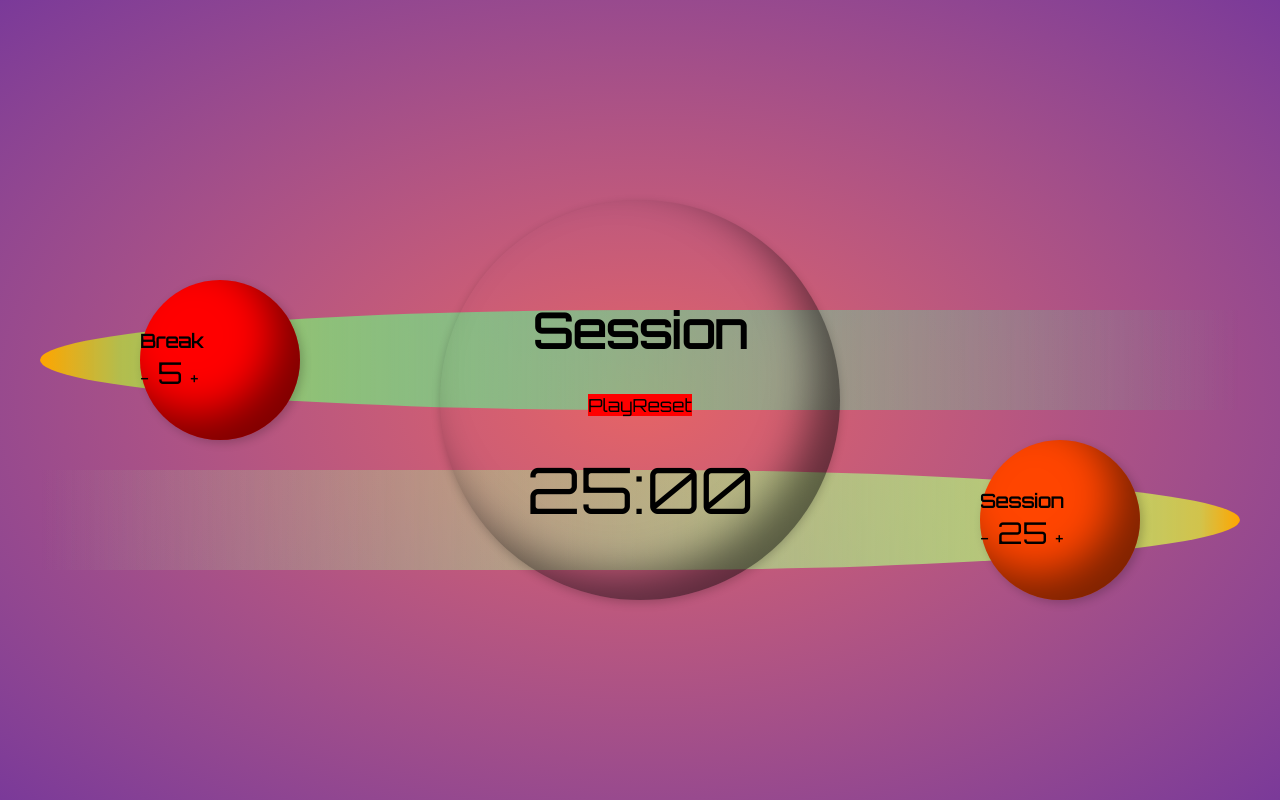
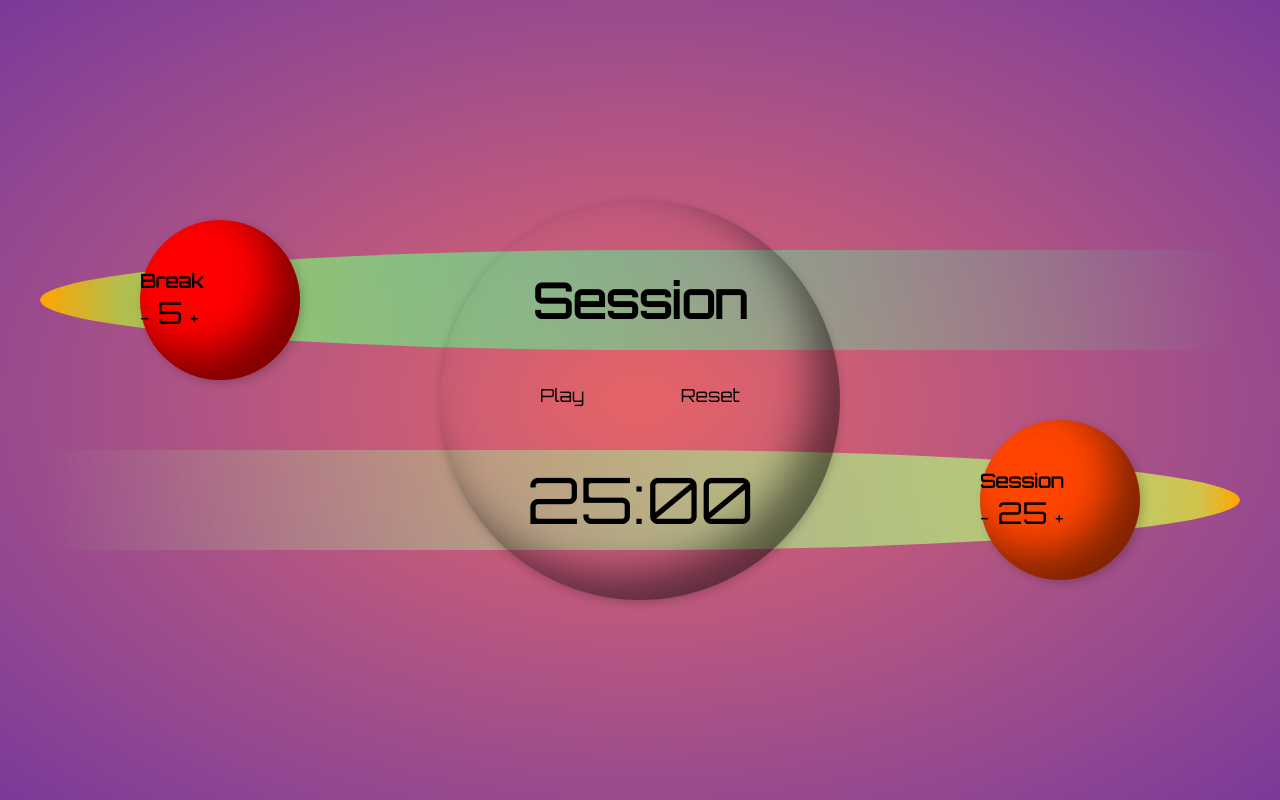
Before and after one commit to ian-flynn/space-o-doro, a React app: page / in a window 1280 px wide. Built offline with nearby package versions, Linux system fonts and the light colour scheme.

Commit message:
planet layout adjustments

```diff
--- a/src/style.css
+++ b/src/style.css
@@ -12,6 +12,7 @@ body {
     color-mix(in srgb, var(--background-color) 50%, rgb(15, 15, 205))
   );
   background-repeat: no-repeat;
+  padding: 0 1rem;
 }
 /* Button Styles */
 button {
@@ -27,7 +28,7 @@ button {
   width: 100vw;
   height: 100vh;
   max-width: 1200px;
-  min-width: 1000px;
+  min-width: 900px;
   margin: auto;
   padding: 1rem;
   display: flex;
@@ -48,14 +49,15 @@ button {
   justify-content: space-between;
   align-items: center;
   z-index: 99;
-  padding: 100px 0px 70px;
+  padding: 70px 0px 60px;
   & h1 {
     font-size: 3rem;
   }
   #button-box {
-    background-color: red;
+    width: 50%;
+    display: flex;
+    justify-content: space-between;
   }
-
   & p {
     font-size: 4rem;
   }
@@ -69,7 +71,7 @@ button {
   display: flex;
   flex-direction: column;
   justify-content: space-between;
-  padding-top: 5rem;
+  /* padding-top: 5rem; */
 }
 
 /* Moons Section */
@@ -79,8 +81,13 @@ button {
   width: 100%;
   max-width: 1200px;
   height: 100px;
+  /* overflow: hidden; */
+  /* background-color: red; */
+  display: flex;
+  align-items: center;
 }
 .break-stripe {
+  justify-content: flex-start;
   background-image: linear-gradient(
       to right,
       orange,
@@ -103,15 +110,16 @@ button {
   border-top-right-radius: 50%;
   border-bottom-right-radius: 50%;
   padding-right: 100px;
+  justify-content: end;
 }
 .orb {
   background-color: red;
   width: 160px;
   height: 160px;
-  position: relative;
-  top: -30px;
+  /* position: relative; */
+  /* top: -30px; */
   border-radius: 50%;
-  z-index: 999;
+  /* z-index: 999; */
   box-shadow: inset -25px -25px 40px rgba(0, 0, 0, 0.5),
     3px 3px 10px rgba(0, 0, 0, 0.2);
 }
```
